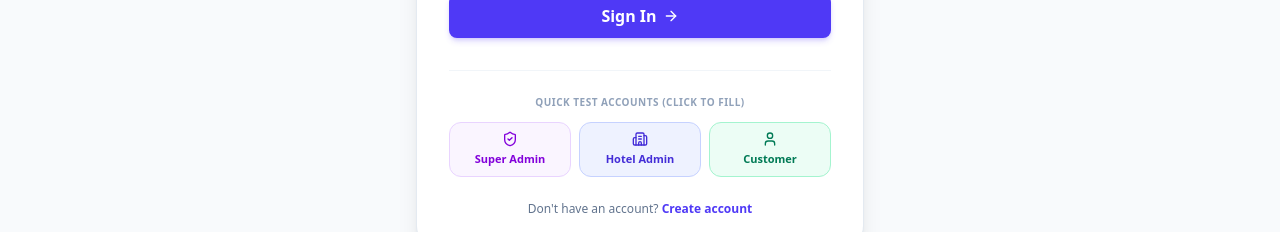
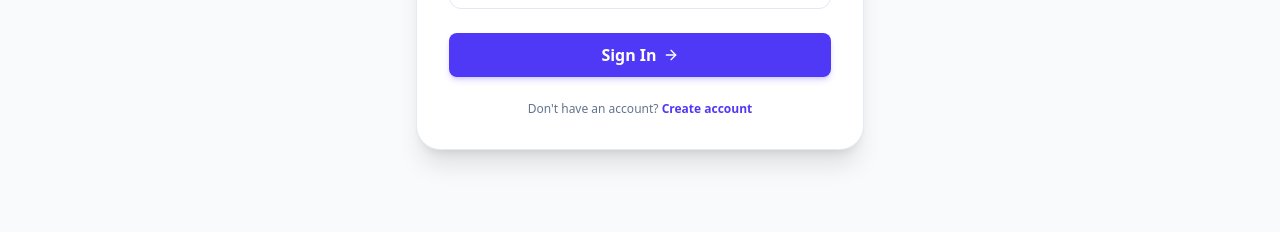
Before and after one commit to pavitarkumar/Indystay, a Next.js app: page /auth/login in a window 1280 px wide. Shown: the part 468-700 px from the top of the page. Built offline with nearby package versions, Linux system fonts and the light colour scheme; no server answers.

Commit message:
chore: remove Quick Test Accounts helper from login page

```diff
--- a/src/app/auth/login/page.tsx
+++ b/src/app/auth/login/page.tsx
@@ -3,7 +3,7 @@
 import React, { useState, Suspense } from 'react';
 import Link from 'next/link';
 import { useRouter, useSearchParams } from 'next/navigation';
-import { Hotel, Mail, Lock, ArrowRight, ShieldCheck, Building2, User } from 'lucide-react';
+import { Hotel, Mail, Lock, ArrowRight } from 'lucide-react';
 import { Button } from '@/components/ui/button';
 
 function LoginForm() {
@@ -49,11 +49,6 @@ function LoginForm() {
     } finally {
       setLoading(false);
     }
-  };
-
-  const fillQuickAccount = (e: string, p: string) => {
-    setEmail(e);
-    setPassword(p);
   };
 
   return (
@@ -119,41 +114,6 @@ function LoginForm() {
         </Button>
       </form>
 
-      {/* Quick Testing Credentials helper */}
-      <div className="mt-8 pt-6 border-t border-slate-100">
-        <div className="text-[10px] font-bold text-slate-400 uppercase tracking-wider text-center mb-3">
-          Quick Test Accounts (Click to Fill)
-        </div>
-        <div className="grid grid-cols-3 gap-2">
-          <button
-            type="button"
-            onClick={() => fillQuickAccount('admin@indistay.com', 'IndiStayAdmin#2026!')}
-            className="p-2 rounded-xl bg-purple-50 hover:bg-purple-100 text-purple-700 text-[11px] font-semibold text-center border border-purple-200 transition-colors flex flex-col items-center gap-1 cursor-pointer"
-          >
-            <ShieldCheck className="w-4 h-4" />
-            <span>Super Admin</span>
-          </button>
-
-          <button
-            type="button"
-            onClick={() => fillQuickAccount('goa.admin@indistay.com', 'IndiStay#2026')}
-            className="p-2 rounded-xl bg-indigo-50 hover:bg-indigo-100 text-indigo-700 text-[11px] font-semibold text-center border border-indigo-200 transition-colors flex flex-col items-center gap-1 cursor-pointer"
-          >
-            <Building2 className="w-4 h-4" />
-            <span>Hotel Admin</span>
-          </button>
-
-          <button
-            type="button"
-            onClick={() => fillQuickAccount('rahul.sharma@example.com', 'IndiStay#2026')}
-            className="p-2 rounded-xl bg-emerald-50 hover:bg-emerald-100 text-emerald-700 text-[11px] font-semibold text-center border border-emerald-200 transition-colors flex flex-col items-center gap-1 cursor-pointer"
-          >
-            <User className="w-4 h-4" />
-            <span>Customer</span>
-          </button>
-        </div>
-      </div>
-
       <div className="mt-6 text-center text-xs text-slate-500">
         Don&apos;t have an account?{' '}
         <Link href="/auth/register" className="font-bold text-indigo-600 hover:text-indigo-800">
```
